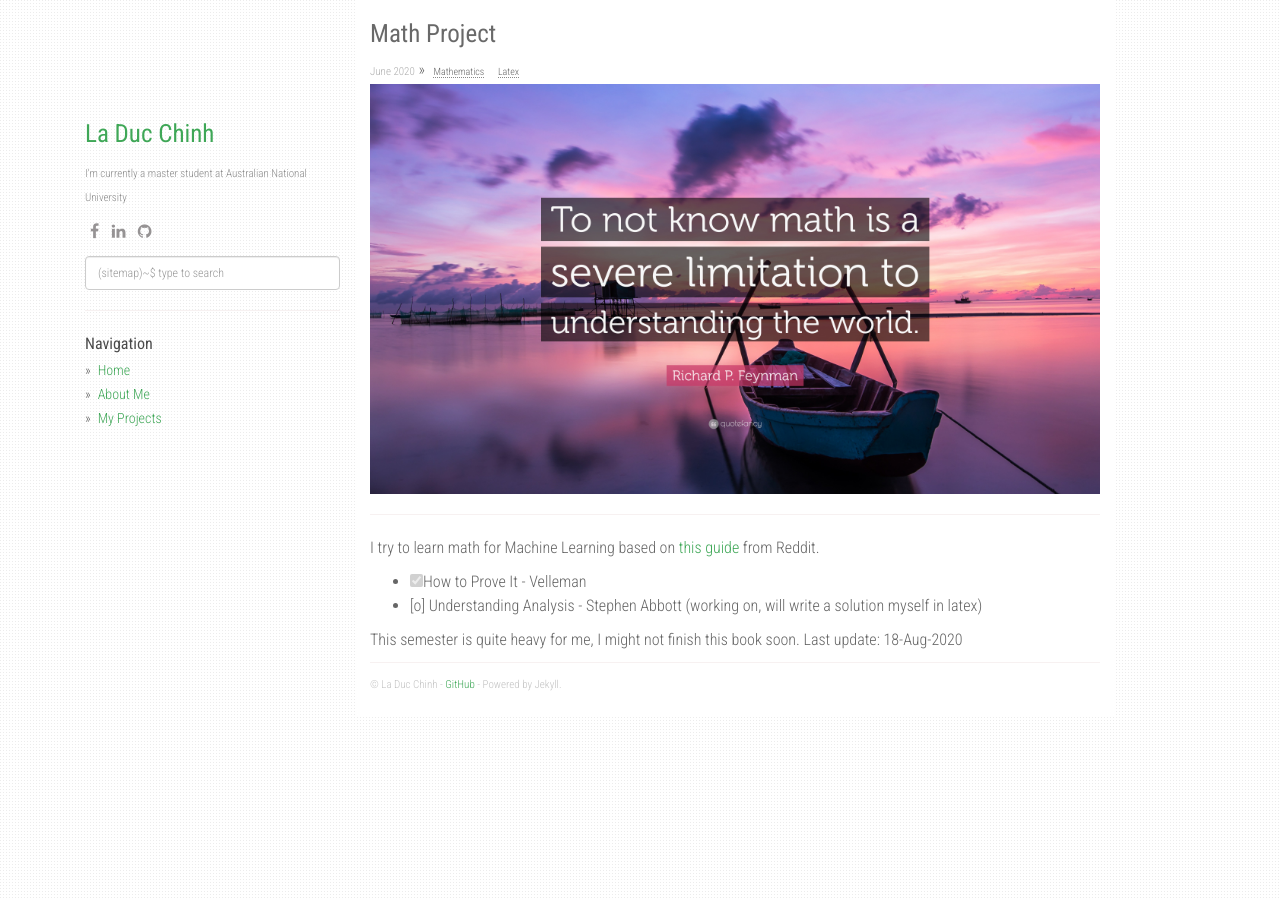
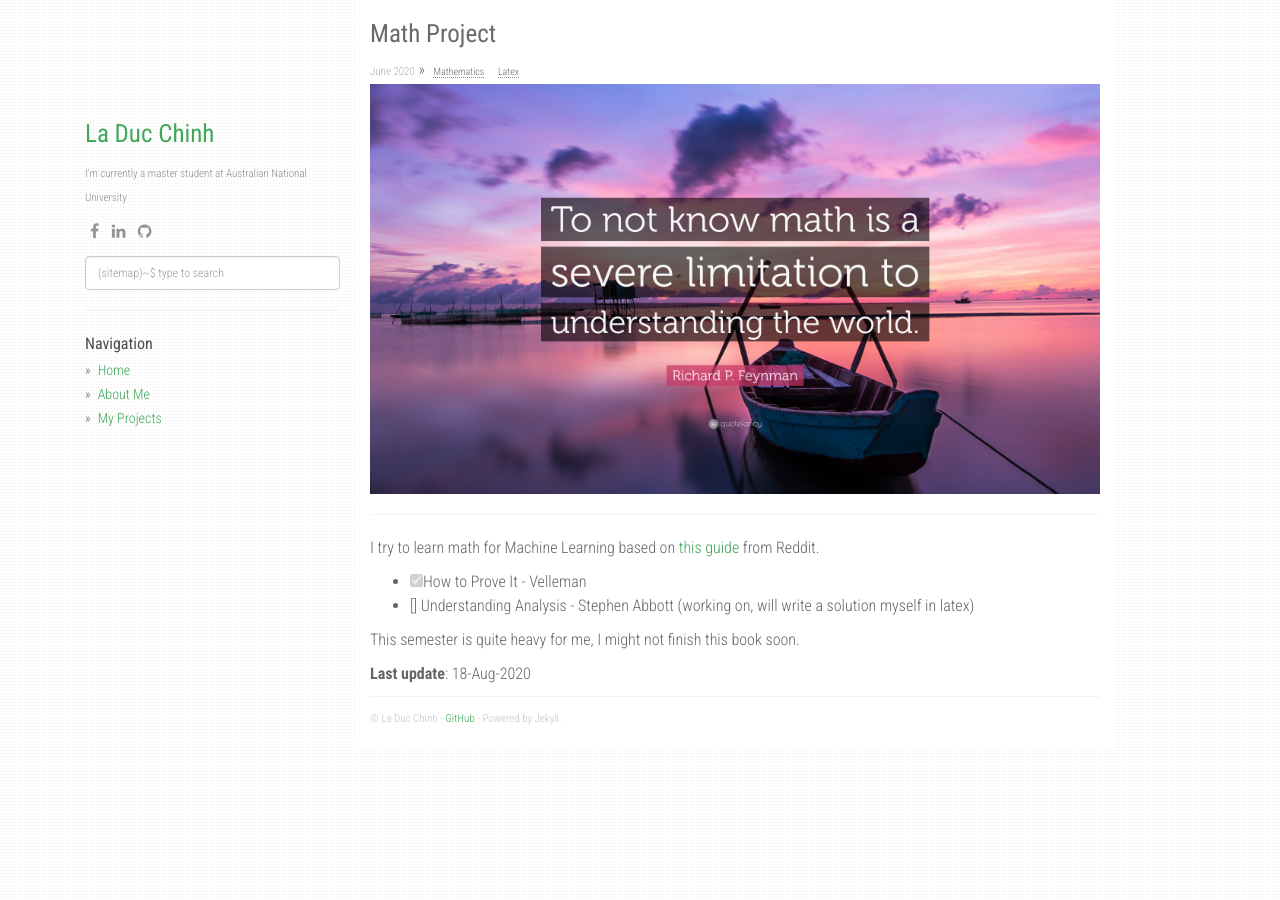
Before and after one commit to chechaohp/chechaohp.github.io, a Jekyll site: the page built from _project/math-project.md, in a window 1280 px wide. Built offline with Jekyll 4.4.1, drawn with Linux system fonts in a browser that asks for light colours; nearby versions of some CDN libraries.

```diff
--- a/_project/math-project.md
+++ b/_project/math-project.md
@@ -6,7 +6,8 @@ slug: "math-project"
 I try to learn math for Machine Learning based on [this guide](https://www.reddit.com/r/learnmachinelearning/comments/ggpzk2/a_comprehensive_selfstudy_guide_for_the_math/) from Reddit.
 
 - [x] How to Prove It - Velleman
-- [o] Understanding Analysis -  Stephen Abbott (working on, will write a solution myself in latex)
+- [] Understanding Analysis -  Stephen Abbott (working on, will write a solution myself in latex)
 
 This semester is quite heavy for me, I might not finish this book soon.
-Last update: 18-Aug-2020
+
+**Last update**: 18-Aug-2020
```
